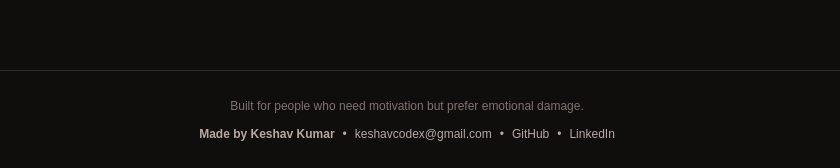
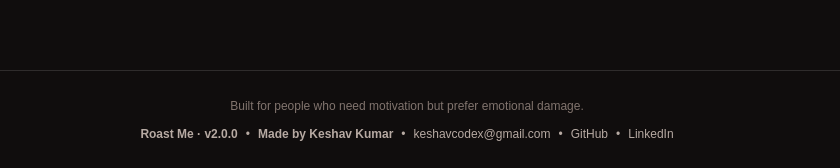
Before and after one commit to keshavcodex/roast-me, a Next.js app: page / in a window 1280 px wide. Shown: the part 845-1013 px from the top of the page, without its empty margins (233-1073 px from the left). Built offline with nearby package versions, Linux system fonts and the light colour scheme; what @mui/material-nextjs would draw is missing.

Commit message:
added version info in the UI

```diff
--- a/components/Footer.tsx
+++ b/components/Footer.tsx
@@ -1,18 +1,93 @@
 import Box from "@mui/material/Box";
 import Link from "@mui/material/Link";
 import Typography from "@mui/material/Typography";
+import packageJson from "../package.json";
 
 export default function Footer() {
-  return <Box component="footer" sx={{ borderTop: "1px solid", borderColor: "rgba(255,255,255,.13)", py: 3.25, textAlign: "center" }}>
-    <Typography variant="caption" component="p" sx={{ m: 0, color: "#81746e" }}>Built for people who need motivation but prefer emotional damage.</Typography>
-    <Box sx={{ mt: 1, display: "flex", flexWrap: "wrap", justifyContent: "center", alignItems: "center", gap: 1, color: "text.secondary" }}>
-      <Typography variant="caption" sx={{ fontWeight: 800 }}>Made by Keshav Kumar</Typography>
-      <Typography variant="caption" aria-hidden>•</Typography>
-      <Link href="mailto:keshavcodex@gmail.com" color="inherit" underline="hover" variant="caption">keshavcodex@gmail.com</Link>
-      <Typography variant="caption" aria-hidden>•</Typography>
-      <Link href="https://github.com/keshavcodex" target="_blank" rel="noreferrer" color="inherit" underline="hover" variant="caption">GitHub</Link>
-      <Typography variant="caption" aria-hidden>•</Typography>
-      <Link href="https://www.linkedin.com/in/keshavcodex/" target="_blank" rel="noreferrer" color="inherit" underline="hover" variant="caption">LinkedIn</Link>
+  return (
+    <Box
+      component="footer"
+      sx={{
+        borderTop: "1px solid",
+        borderColor: "rgba(255,255,255,.13)",
+        py: 3.25,
+        textAlign: "center",
+      }}
+    >
+      <Typography
+        variant="caption"
+        component="p"
+        sx={{ m: 0, color: "#81746e" }}
+      >
+        Built for people who need motivation but prefer emotional damage.
+      </Typography>
+
+      <Box
+        sx={{
+          mt: 1,
+          display: "flex",
+          flexWrap: "wrap",
+          justifyContent: "center",
+          alignItems: "center",
+          gap: 1,
+          color: "text.secondary",
+        }}
+      >
+        <Typography variant="caption" sx={{ fontWeight: 800 }}>
+          Roast Me · v{packageJson.version}
+        </Typography>
+
+        <Typography variant="caption" aria-hidden>
+          •
+        </Typography>
+
+        <Typography variant="caption" sx={{ fontWeight: 800 }}>
+          Made by Keshav Kumar
+        </Typography>
+
+        <Typography variant="caption" aria-hidden>
+          •
+        </Typography>
+
+        <Link
+          href="mailto:keshavcodex@gmail.com"
+          color="inherit"
+          underline="hover"
+          variant="caption"
+        >
+          keshavcodex@gmail.com
+        </Link>
+
+        <Typography variant="caption" aria-hidden>
+          •
+        </Typography>
+
+        <Link
+          href="https://github.com/keshavcodex"
+          target="_blank"
+          rel="noreferrer"
+          color="inherit"
+          underline="hover"
+          variant="caption"
+        >
+          GitHub
+        </Link>
+
+        <Typography variant="caption" aria-hidden>
+          •
+        </Typography>
+
+        <Link
+          href="https://www.linkedin.com/in/keshavcodex/"
+          target="_blank"
+          rel="noreferrer"
+          color="inherit"
+          underline="hover"
+          variant="caption"
+        >
+          LinkedIn
+        </Link>
+      </Box>
     </Box>
-  </Box>;
+  );
 }
--- a/package.json
+++ b/package.json
@@ -1,6 +1,6 @@
 {
   "name": "roast-me",
-  "version": "1.0.0",
+  "version": "2.0.0",
   "private": true,
   "scripts": {
     "dev": "next dev",
```
